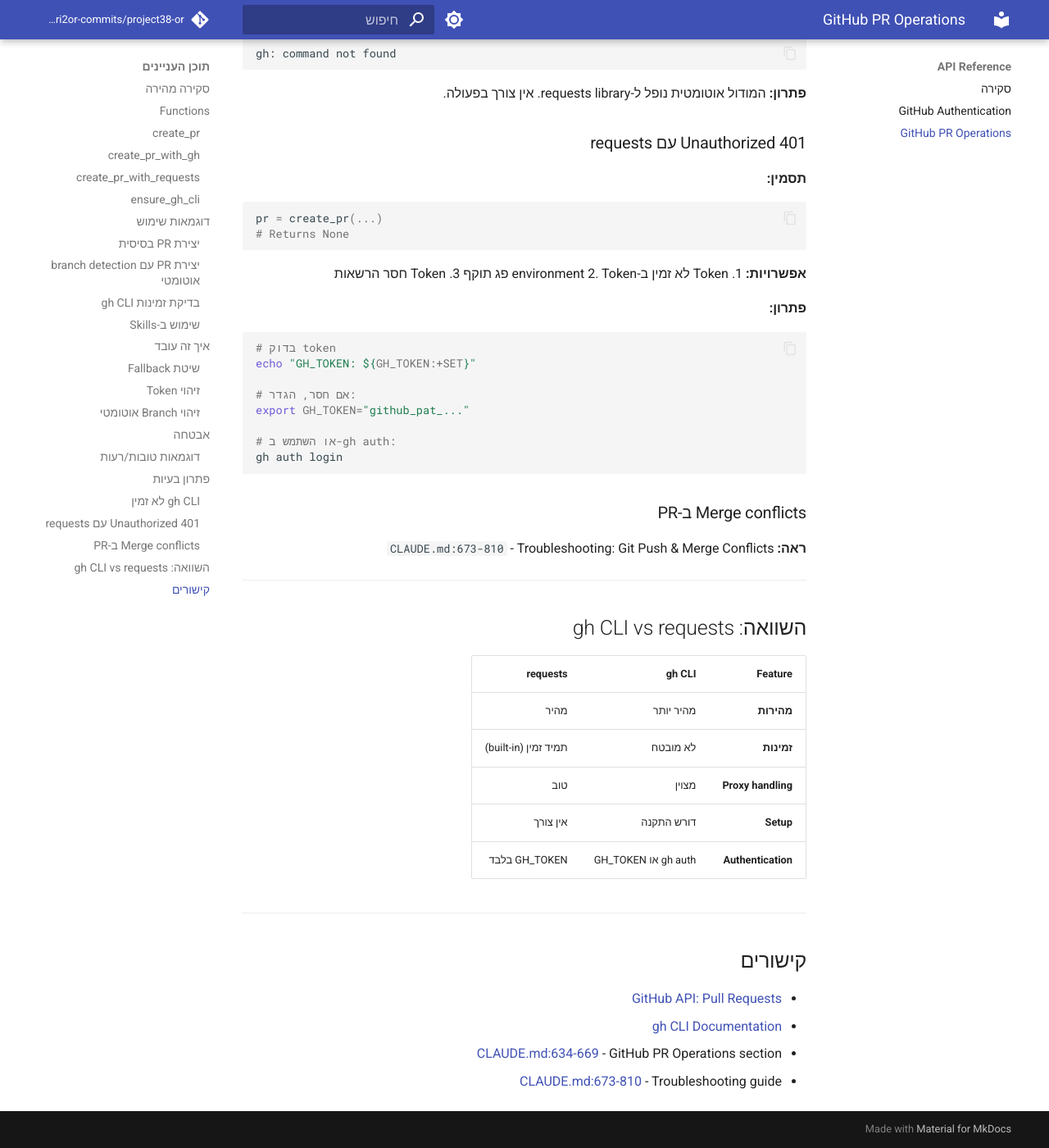
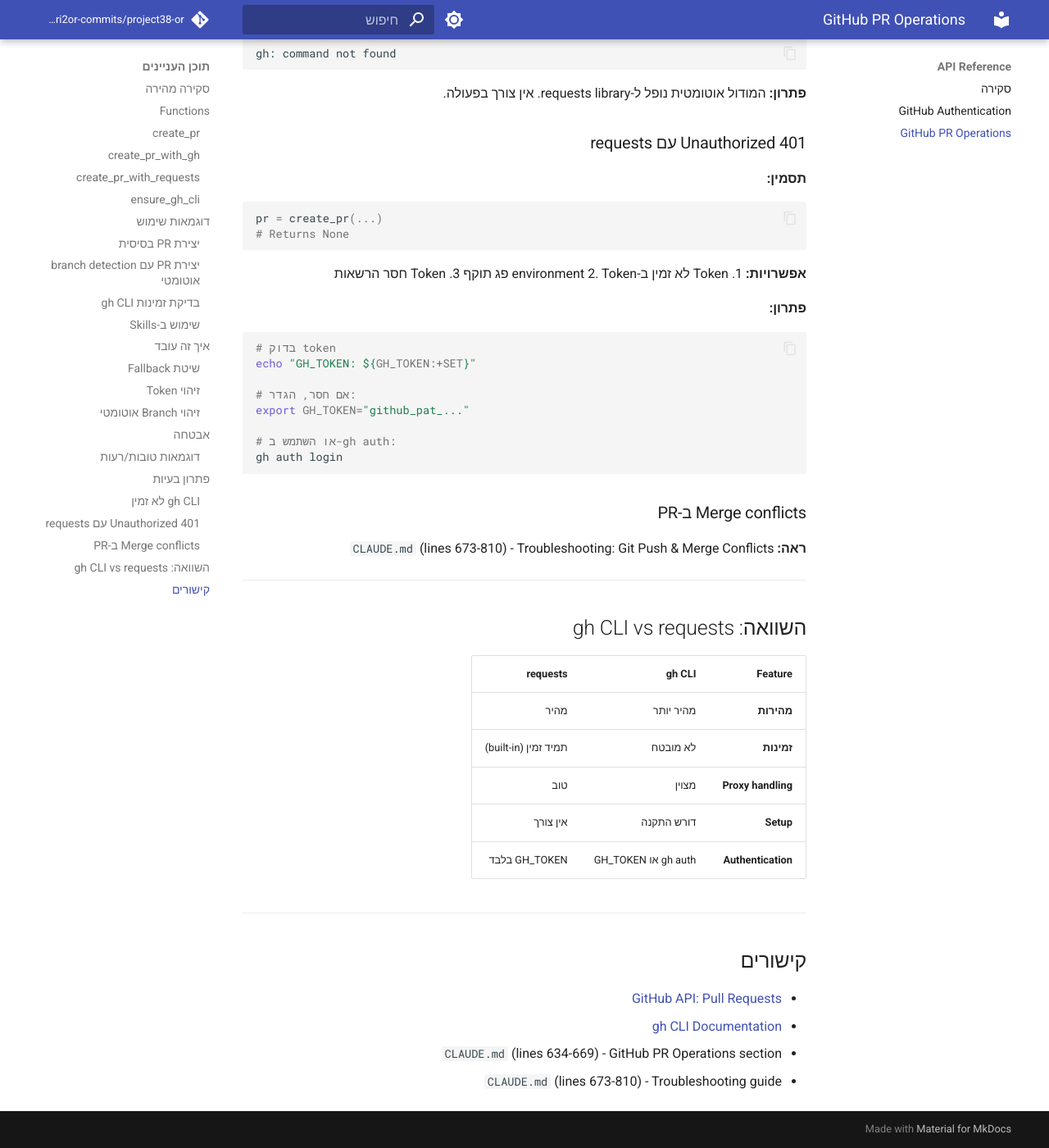
Before and after one commit to edri2or-commits/project38-or, an MkDocs documentation site: the page built from docs/api/github_pr.md, in a window 1280 px wide and 1400 px high, scrolled down 4177 px. Shown: the whole window at 82% size. Built offline with MkDocs 1.6.1 and Material for MkDocs 9.7.7, drawn with Linux system fonts in a browser that asks for light colours; comment, search, counter and statistics services are not loaded.

Commit message:
fix(docs): remove broken links to CLAUDE.md from API docs
Fixes Deploy Documentation workflow failure.

```diff
--- a/docs/api/github_pr.md
+++ b/docs/api/github_pr.md
@@ -216,7 +216,7 @@
 
 ### Merge conflicts ב-PR
 
-**ראה:** `CLAUDE.md:673-810` - Troubleshooting: Git Push & Merge Conflicts
+**ראה:** `CLAUDE.md` (lines 673-810) - Troubleshooting: Git Push & Merge Conflicts
 
 ---
 
@@ -236,5 +236,5 @@
 
 - [GitHub API: Pull Requests](https://docs.github.com/en/rest/pulls/pulls)
 - [gh CLI Documentation](https://cli.github.com/manual/gh_pr_create)
-- [CLAUDE.md:634-669](../../CLAUDE.md) - GitHub PR Operations section
-- [CLAUDE.md:673-810](../../CLAUDE.md) - Troubleshooting guide
+- `CLAUDE.md` (lines 634-669) - GitHub PR Operations section
+- `CLAUDE.md` (lines 673-810) - Troubleshooting guide
```
